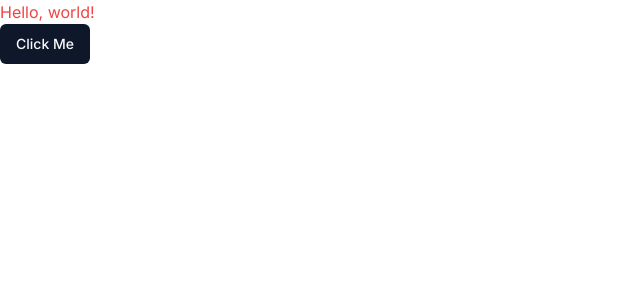
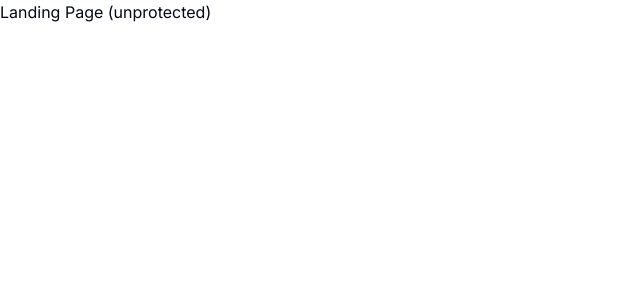
Before and after one commit to Topstar1995/AI-Sass-platform, a Next.js app: page / in a window 1280 px wide. Shown: the top 300 px of the page, without its empty margins (0-640 px from the left). Built offline with nearby package versions, Linux system fonts and the light colour scheme.

Commit message:
folder structure setup

```diff
--- /dev/null
+++ b/app/(dashboard)/(routes)/dashboard/page.tsx
@@ -0,0 +1,5 @@
+const DashboardPage = () => {
+  return <div>Dashboard Page (protected)</div>;
+};
+
+export default DashboardPage;
--- /dev/null
+++ b/app/(landing)/page.tsx
@@ -0,0 +1,5 @@
+const LandingPage = () => {
+  return <div>Landing Page (unprotected)</div>;
+};
+
+export default LandingPage;
--- a/app/page.tsx
+++ /dev/null
@@ -1,10 +0,0 @@
-import { Button } from "@/components/ui/button";
-
-export default function Home() {
-  return (
-    <div className="">
-      <p className="text-red-500">Hello, world!</p>
-      <Button>Click Me</Button>
-    </div>
-  );
-}
```
